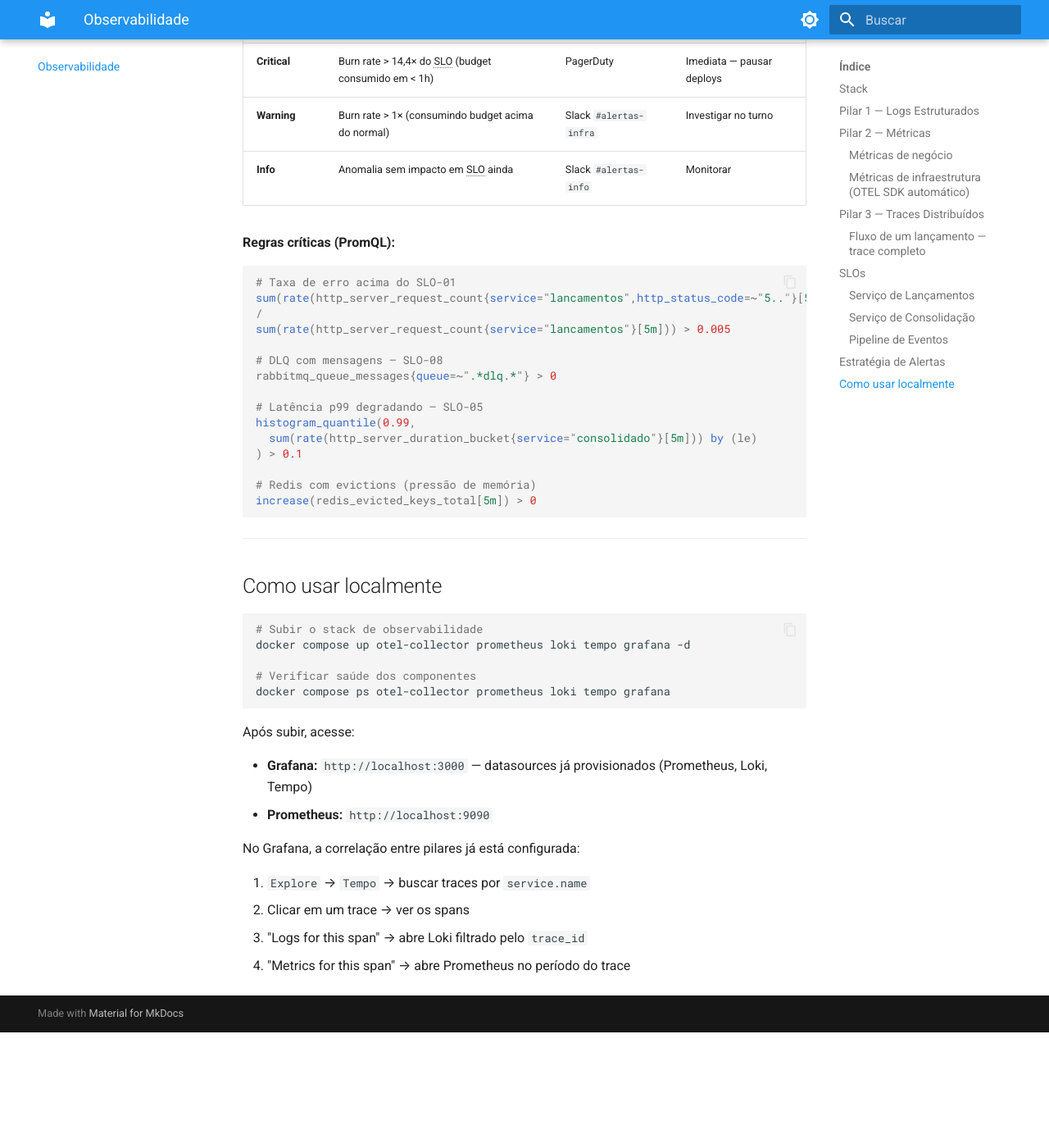
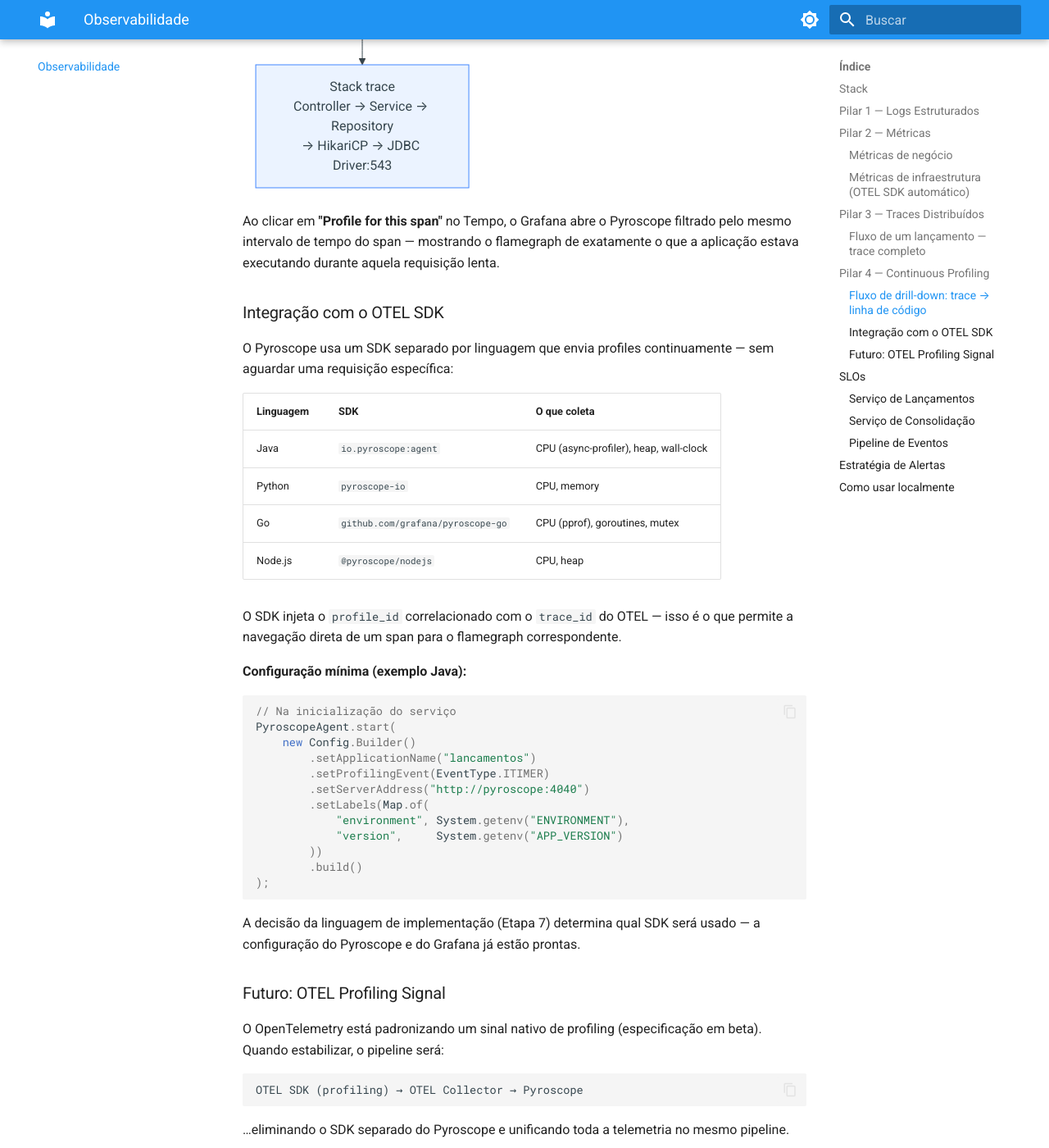
Before and after one commit to gsperim/account-engine-lab, an MkDocs documentation site: the page built from docs/observabilidade/index.md, in a window 1280 px wide and 1400 px high, scrolled down 5092 px. Shown: the whole window at 82% size. Built offline with MkDocs 1.6.1 and Material for MkDocs 9.7.7, drawn with Linux system fonts in a browser that asks for light colours; before the commit the page ends 6351 px from its top, so only the background shows below that; some of the changed text lies outside the part shown.

Commit message:
feat(obs): adicionar Pyroscope — quarto pilar (continuous profiling)
Pyroscope 1.7.0 como backend de continuous profiling integrado ao Grafana.
Correlacao trace→profile via tracesToProfiles no Tempo (GF_FEATURE_TOGGLES
traceToProfiles). Flamegraph mostra funcao e linha de codigo responsavel
pela latencia — equivalente ao drill-down do Dynatrace.

observabilidade/index.md: Pilar 4 — fluxo de drill-down (alerta → trace →
span → profile → flamegraph → stack trace), tabela de SDKs por linguagem,
configuracao Java de exemplo, nota sobre OTEL Profiling Signal em beta.

docker-compose.yml: pyroscope:1.7.0 (porta 4040), volume pyroscope-data,
dependencia no grafana, feature toggle traceToProfiles.
datasources.yml: datasource Pyroscope + tracesToProfiles no Tempo.

Co-Authored-By: Claude Sonnet 4.6 <noreply@anthropic.com>

````diff
--- a/docs/observabilidade/index.md
+++ b/docs/observabilidade/index.md
@@ -19,38 +19,39 @@ tags:
 ```mermaid
 flowchart LR
     subgraph Servicos["Serviços de Aplicação"]
-        LA["Lançamentos\n(OTEL SDK)"]
-        CO["Consolidação\n(OTEL SDK)"]
+        LA["Lançamentos\n(OTEL SDK + Pyroscope SDK)"]
+        CO["Consolidação\n(OTEL SDK + Pyroscope SDK)"]
     end
 
-    COL["OTEL Collector\n:4317 gRPC / :4318 HTTP"]
+    COL["OTEL Collector\n:4317 / :4318"]
 
-    subgraph PLT["PLT — backends"]
-        TM["Tempo\ntraces"]
-        PR["Prometheus\nmétricas"]
-        LK["Loki\nlogs"]
+    subgraph Backends["Backends"]
+        TM["Tempo :3200\ntraces"]
+        PR["Prometheus :9090\nmétricas"]
+        LK["Loki :3100\nlogs"]
+        PY["Pyroscope :4040\nprofiles"]
     end
 
-    GF["Grafana\n:3000"]
+    GF["Grafana :3000\nUI unificada"]
 
     LA -->|"OTLP"| COL
     CO -->|"OTLP"| COL
+    LA -->|"profiles"| PY
+    CO -->|"profiles"| PY
     COL -->|"OTLP"| TM
     COL -->|"remote write"| PR
     COL -->|"push"| LK
-    GF -->|"query"| TM
-    GF -->|"query"| PR
-    GF -->|"query"| LK
+    GF -->|"query"| TM & PR & LK & PY
 ```
 
-| Porta local | Componente | Função |
-|-------------|-----------|--------|
-| `:3000` | Grafana | UI unificada — traces, métricas, logs, alertas |
-| `:4317` | OTEL Collector (gRPC) | Recebe telemetria dos serviços |
-| `:4318` | OTEL Collector (HTTP) | Recebe telemetria (alternativa gRPC) |
-| `:9090` | Prometheus | Query de métricas (e remote write receiver) |
-| `:3100` | Loki | Ingestão e query de logs |
-| `:3200` | Tempo | Ingestão e query de traces |
+| Porta local | Componente | Pilar |
+|-------------|-----------|-------|
+| `:3000` | Grafana | UI unificada — correlação entre todos os pilares |
+| `:4317 / :4318` | OTEL Collector | Pipeline de traces, métricas e logs |
+| `:9090` | Prometheus | Métricas |
+| `:3100` | Loki | Logs |
+| `:3200` | Tempo | Traces |
+| `:4040` | Pyroscope | Profiles (drill-down até linha de código) |
 
 ---
 
@@ -158,6 +159,72 @@ O mesmo `trace_id` percorre toda a cadeia — do HTTP request ao evento assíncr
 
 ---
 
+## Pilar 4 — Continuous Profiling
+
+Logs, métricas e traces identificam *que* está lento e *onde*. Profiles respondem *por quê*: qual função, qual linha de código, quanto de CPU ou memória.
+
+**Componente:** Pyroscope (`:4040`) — backend de continuous profiling da Grafana, integrado nativamente ao Grafana como datasource.
+
+### Fluxo de drill-down: trace → linha de código
+
+```mermaid
+flowchart TD
+    A["Alerta: p99 latência > 500ms\n(Prometheus → Grafana)"]
+    B["Trace no Tempo\nspan: POST /lancamentos 780ms"]
+    C["Span: db.query 650ms\n(PostgreSQL)"]
+    D["Profile para este span\n(Pyroscope)"]
+    E["Flamegraph\nLancamentoRepository.save() 89% CPU"]
+    F["Stack trace\nController → Service → Repository\n→ HikariCP → JDBC Driver:543"]
+
+    A --> B --> C --> D --> E --> F
+```
+
+Ao clicar em **"Profile for this span"** no Tempo, o Grafana abre o Pyroscope filtrado pelo mesmo intervalo de tempo do span — mostrando o flamegraph de exatamente o que a aplicação estava executando durante aquela requisição lenta.
+
+### Integração com o OTEL SDK
+
+O Pyroscope usa um SDK separado por linguagem que envia profiles continuamente — sem aguardar uma requisição específica:
+
+| Linguagem | SDK | O que coleta |
+|-----------|-----|-------------|
+| Java | `io.pyroscope:agent` | CPU (async-profiler), heap, wall-clock |
+| Python | `pyroscope-io` | CPU, memory |
+| Go | `github.com/grafana/pyroscope-go` | CPU (pprof), goroutines, mutex |
+| Node.js | `@pyroscope/nodejs` | CPU, heap |
+
+O SDK injeta o `profile_id` correlacionado com o `trace_id` do OTEL — isso é o que permite a navegação direta de um span para o flamegraph correspondente.
+
+**Configuração mínima (exemplo Java):**
+
+```java
+// Na inicialização do serviço
+PyroscopeAgent.start(
+    new Config.Builder()
+        .setApplicationName("lancamentos")
+        .setProfilingEvent(EventType.ITIMER)
+        .setServerAddress("http://pyroscope:4040")
+        .setLabels(Map.of(
+            "environment", System.getenv("ENVIRONMENT"),
+            "version",     System.getenv("APP_VERSION")
+        ))
+        .build()
+);
+```
+
+A decisão da linguagem de implementação (Etapa 7) determina qual SDK será usado — a configuração do Pyroscope e do Grafana já estão prontas.
+
+### Futuro: OTEL Profiling Signal
+
+O OpenTelemetry está padronizando um sinal nativo de profiling (especificação em beta). Quando estabilizar, o pipeline será:
+
+```
+OTEL SDK (profiling) → OTEL Collector → Pyroscope
+```
+
+…eliminando o SDK separado do Pyroscope e unificando toda a telemetria no mesmo pipeline.
+
+---
+
 ## SLOs
 
 ### Serviço de Lançamentos
````
Also changed, not shown: docker-compose.yml (+15 -1 lines), 2 other files.
